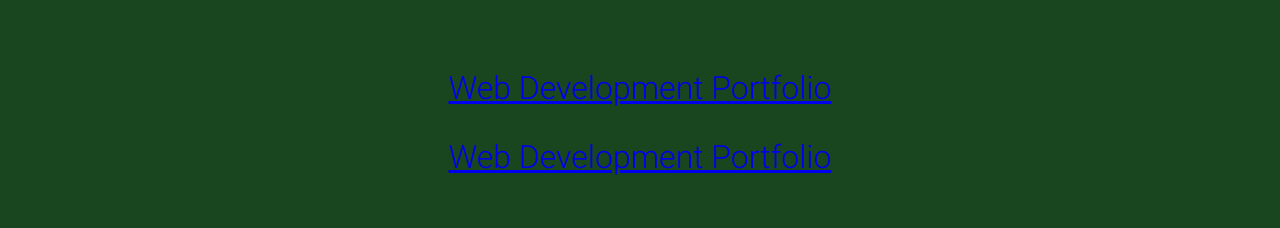
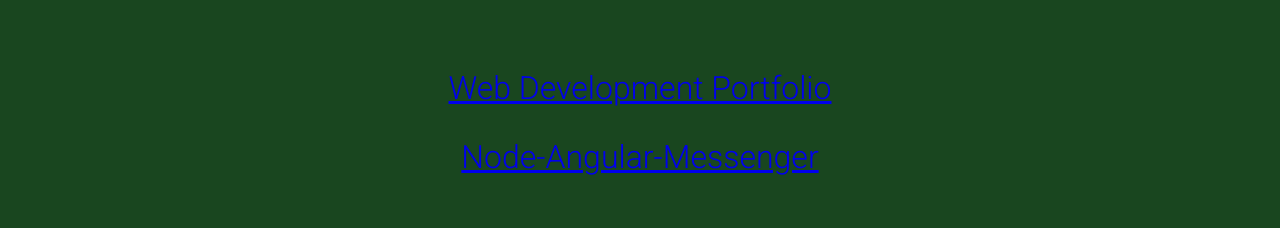
Before and after one commit to KettyDuclos/Web-Development-Portfolio, a website: page app/index.html in a window 1280 px wide. Shown: the part 1720-1948 px from the top of the page. Drawn offline with Linux system fonts and the light colour scheme.

Commit message:
added a link

```diff
--- a/app/index.html
+++ b/app/index.html
@@ -84,7 +84,7 @@
 				<div class="row__medium-12">
 					<div class="work-item">
 						<h3 class="work-item__title"><a href="https://github.com/KettyDuclos">Web Development Portfolio</a></h3>
-						<h3 class="work-item__title"><a href="https://git.heroku.com/angular-nodejs-deployment.gitt ">Web Development Portfolio</a></h3>
+						<h3 class="work-item__title"><a href="https://git.heroku.com/angular-nodejs-deployment.gitt ">Node-Angular-Messenger</a></h3>
 					</div>
 				</div>
 			</div>
```
Also changed, not shown: docs/index.html (+1 -1 lines).
